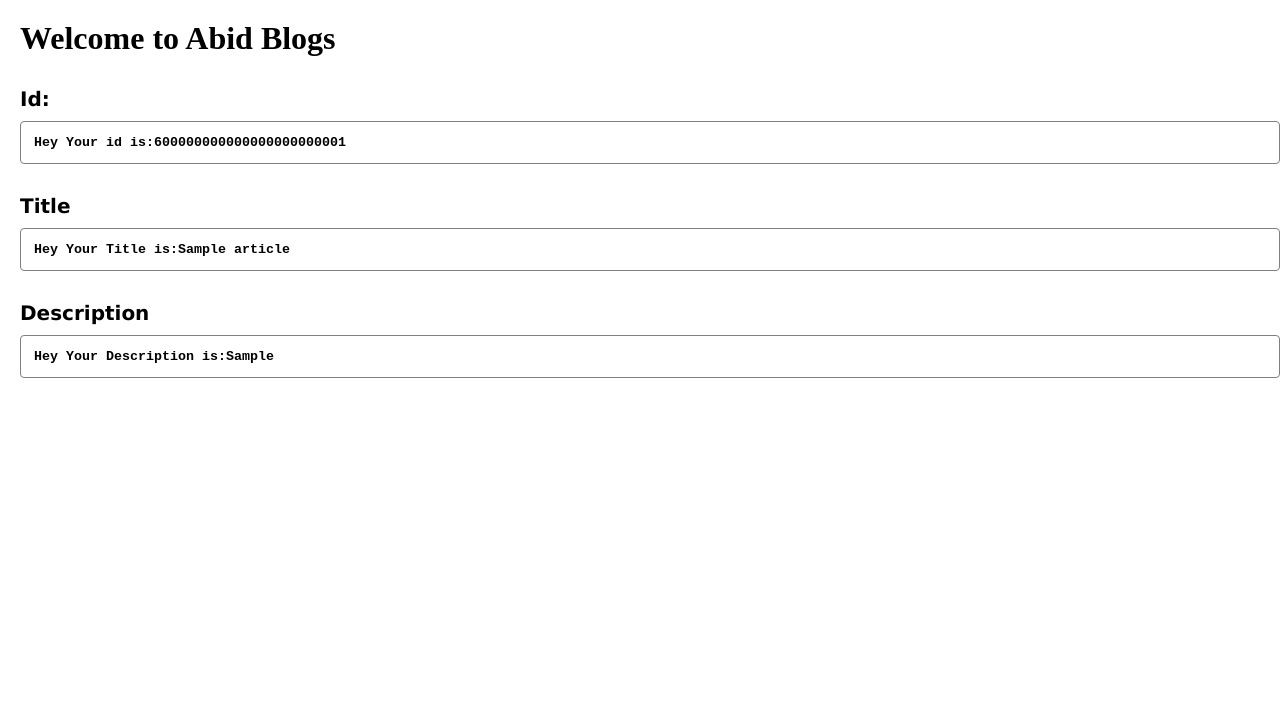
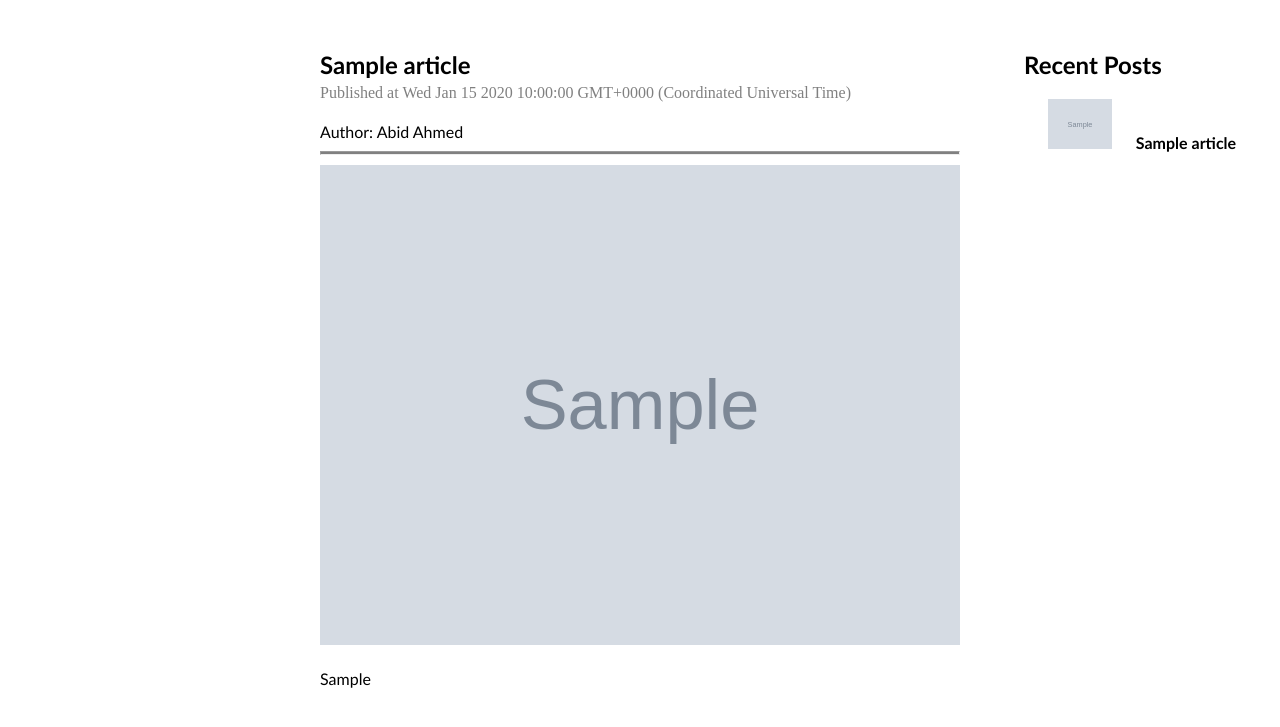
Before and after one commit to AbidAhmed2018831062/Blog, a Node server app: page /article/600000000000000000000001 in a window 1280 px wide. Shown: the top 727 px of the page. Run offline with Node 20, Linux system fonts and the light colour scheme; tables that the repository leaves empty hold one stand-in row (values such as "Sample post"); grey boxes marked "Sample" are stand-in pictures; some libraries are stand-ins or nearby versions.

Commit message:
UpdatedShowArticle

```diff
--- a/Database/schema.js
+++ b/Database/schema.js
@@ -14,6 +14,10 @@ const schema=mongoose.Schema({
     {
         type:String,
         required:true
+    },
+    month:{
+      type:String,
+      required:true
     },
     img:{
         type:String,
--- a/public/css/index.css
+++ b/public/css/index.css
@@ -133,6 +133,10 @@ border: none;
 
     width:90%;
 }
+.cona{
+    margin-bottom: 100px;
+    margin-top: 50px;
+}
         .buttons .delete{
             background-color: red;
             margin:10px 5px;
@@ -169,3 +173,50 @@ border: none;
             .i-2 h3 {
                 padding-bottom: 20px;
             }
+
+.mainPosts p{
+    display:inline-block;
+}
+.sidePosts p{
+    display:inline-block;
+}
+.posts{
+    width:100%;
+    margin-top: 20px;
+    text-align: center;
+}
+.posts img{
+    margin-top: 5px;
+}
+.posts h4 img p{
+    display:inline-block;
+
+
+}
+.posts h4{
+    width:55%;
+    margin-top: -10px;
+    display: inline-block;
+    color:black;
+    font-family: 'Gill Sans', 'Gill Sans MT', Calibri, 'Trebuchet MS', sans-serif;
+}
+.posts img{
+    width:25%;
+    height:50px;
+    margin-top: 0%;
+}
+
+            .mainPosts{
+                display:inline-block;
+                width:50%;
+                margin-left: 25%;
+                margin-top: 0%;
+            }
+
+            .sidePosts{
+                float: right;
+                display:inline-block;
+                width:20%;
+                margin-left: 5%;
+
+            }
--- /dev/null
+++ b/public/js/index.js
@@ -0,0 +1 @@
+console.log("Hey bitches I am here")
--- a/routes/article.js
+++ b/routes/article.js
@@ -7,9 +7,13 @@ res.render("articles/new");
 });
 
 article.get("/:id",async (req,res)=>{
-    const article=await mongoose.model("Article").findById({_id:req.params.id})
+    const article=await mongoose.model("Article").findById({_id:req.params.id});
+     let date=new Date();
+     let month=date.getMonth();
+    const recent=await mongoose.model("Article").find({month:month});
+    console.log(recent);
    // const art=JSON.parse(article)
-    await res.render("articles/showArticle",{article:article});
+    await res.render("articles/showArticle",{article:article,recent:recent});
 })
 
 module.exports=article;
--- a/server.js
+++ b/server.js
@@ -14,7 +14,9 @@ mongoose.connect("mongodb://localhost/article",{
 }).then(()=>console.log("Connection successful")).catch(err=>console.log(err));
 app.use(express.urlencoded({extended:false}))
 app.use("/article",article);
-app.use(express.static(__dirname+'/public'))
+app.use(express.static(__dirname+'/public'));
+
+app.use("/js",express.static(__dirname+'/public/js'))
 app.get("/",async(req,res)=>{
   const article1=await art.find();
     //console.log(article1);
@@ -28,7 +30,8 @@ app.post("/",multer1.array("avatar",3),async(req,res)=>{
 
 
     console.log(multer1._id+"Abid");
-
+    let date=new Date();
+    let month=date.getMonth();
     const showDes=req.body.des.substr(0,400);
     const demoDes=showDes+"...";
    // console.log(demoDes);
@@ -38,6 +41,7 @@ app.post("/",multer1.array("avatar",3),async(req,res)=>{
     mark:req.body.mark,
     demodes:demoDes,
     img:multer1._id,
+    month:month
 });
 //console.log(a);
 const d=await a.save();
--- a/views/articles/showArticle.ejs
+++ b/views/articles/showArticle.ejs
@@ -5,31 +5,33 @@
     <meta http-equiv="X-UA-Compatible" content="IE=edge">
     <link rel="stylesheet" href="/css/index.css">
     <meta name="viewport" content="width=device-width, initial-scale=1.0">
-    <title>Document</title>
+    <title><%=article.title%></title>
 </head>
 <body>
-    <header>
-        <h1 style="font-family: 'Libre Bodoni', serif;">Welcome to Abid Blogs</h1>
-    </header>
     <main>
         <div class="cona">
-            <div class="form">
-                <div class="hey">
-                <label for="title">Id:</label><br>
-              <input required type="text" id="title" name="title" value="Hey Your id is:<%=article._id%>"><br>
+            <div class="mainPosts">
+             <h3 style="font-family:'Gill Sans', 'Gill Sans MT', Calibri, 'Trebuchet MS', sans-serif; font-size:150%"><%=article.title%> </h3>
+             <span style="color:grey; margin-top:5px; display:block;">Published at <%=article.date%></span>
+             <span style="display:block; font-family:'Gill Sans', 'Gill Sans MT', Calibri, 'Trebuchet MS', sans-serif;margin-top:20px;">Author: Abid Ahmed</span>
+             <hr style="height:4px; margin-top:10px; margin-bottom:10px;background-color:grey;">
+             <img style="width: 100%;" src="http://127.0.0.1:8887/<%=article.img%>">
+             <p style="font-family:'Gill Sans', 'Gill Sans MT', Calibri, 'Trebuchet MS', sans-serif;width:100%; display: block; margin-top: 20px;"><%=article.des%></p>
             </div>
-            <div class="hey">
-              <label for="des">Title</label><br>
-              <input required type="text" id="des" name="des" value="Hey Your Title is:<%=article.title%>">
-              </div>
-              <div class="hey">
-                <label for="mark">Description</label><br>
-                <input  required type="text" id="mark" name="mark" value="Hey Your Description is:<%=article.des%>">
+            <div class="sidePosts">
+                <h3 style="font-family:'Gill Sans', 'Gill Sans MT', Calibri, 'Trebuchet MS', sans-serif; font-size:150%; margin-bottom: 20px;" >Recent Posts</h3>
+                <% recent.forEach(e=>{ %>
+                <div class="posts" id="<%=e._id%>">
+                    <a href="/article/<%=e._id%>">
+                    <img src="http://127.0.0.1:8887/<%=e.img%>">
+                    <h4><%=e.title%></h4>
+                </a>
                 </div>
-                </div>
+               <% })%>
+            </div>
+          </div>
 
-        </div>
-        </div>
     </main>
+
 </body>
 </html>
```
Also changed, not shown: views/articles/showArt.ejs (added, +12 -0 lines), 1 other file.
